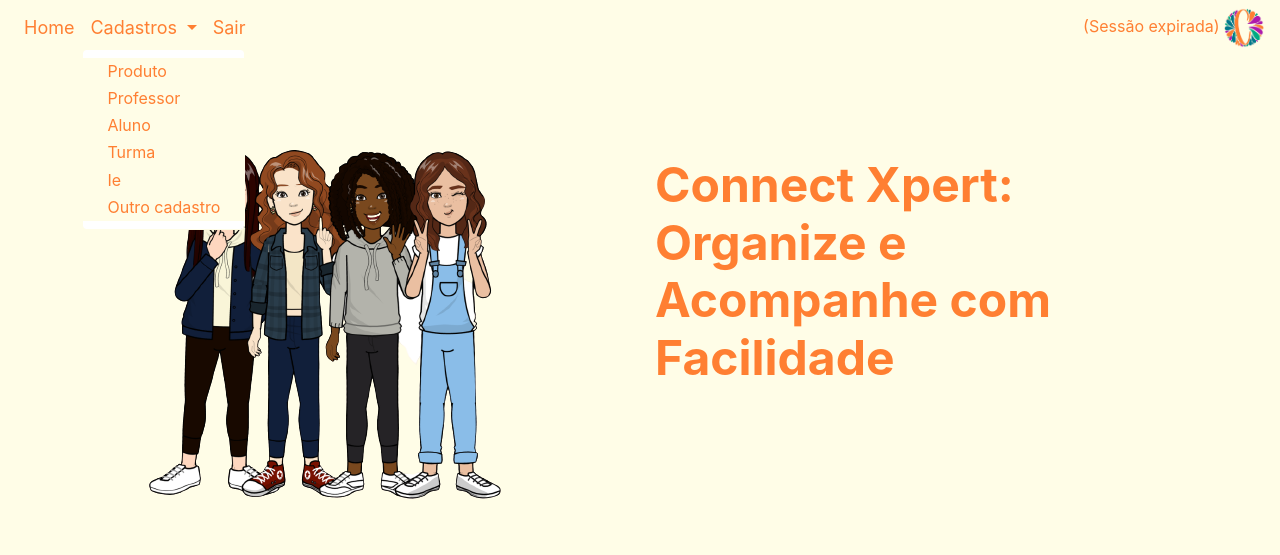
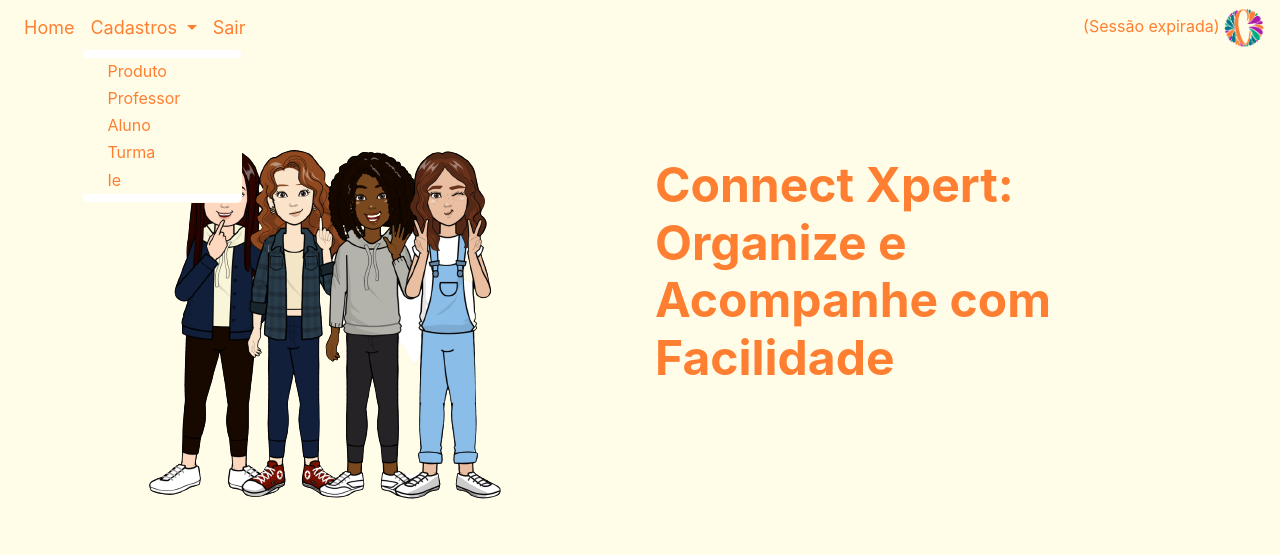
Before and after one commit to JudoConnect/ConnectXpert, a PHP site: page /app/view/home/index.php in a window 1280 px wide. Shown: the top 555 px of the page. Run offline with PHP 8.4, Linux system fonts and the light colour scheme; some libraries are stand-ins or nearby versions.

Commit message:
Atualizado

```diff
--- a/crud_connectxpert/app/controller/AlunoController.php
+++ b/crud_connectxpert/app/controller/AlunoController.php
@@ -137,7 +137,6 @@
         //Carregar os valores recebidos por POST de volta para o formulário
         $dados["aluno"] = $aluno;
         $dados["confSenhaAluno"] = $confSenhaAluno;
-
         $dados["sexo"] = Sexo::getAllAsArray();
         $dados['listaIes'] = $this->iesDao->list();
 
--- a/crud_connectxpert/app/view/include/menu.php
+++ b/crud_connectxpert/app/view/include/menu.php
@@ -30,7 +30,7 @@
                 aria-expanded="false" style="color:#ff7f32; font-style: normal; font-size: 18px; font-weight: regular;"> Cadastros </a>
                 <div class="dropdown-menu show" aria-labelledby="navbarDropdown">
                     <?php if($isAdministrador): ?>
-                        <a class="dropdown-item" href="<?= BASEURL . '/controller/UsuarioController.php?action=list' ?>" >Usuários</a>
+                        <!--<a class="dropdown-item" href="<?= BASEURL . '/controller/UsuarioController.php?action=list' ?>" >Usuários</a>-->
                     <?php endif; ?>
                     <a class="dropdown-item" href="<?= BASEURL . '/controller/ProdutoController.php?action=list' ?>">Produto</a>
                     <a class="dropdown-item" href="<?= BASEURL . '/controller/ProfessorController.php?action=list' ?>">Professor</a>
@@ -38,7 +38,7 @@
                     <a class="dropdown-item" href="<?= BASEURL . '/controller/TurmaController.php?action=list' ?>">Turma</a>
                     <a class="dropdown-item" href="<?= BASEURL . '/controller/IeController.php?action=list' ?>">Ie</a>
 
-                    <a class="dropdown-item" href="#">Outro cadastro</a>
+
                 </div>
             </li>
 
```
Also changed, not shown: crud_connectxpert/public/fotos/imagem_3b7a6334-4dca-f606-b0e7-aa0f3b9a843d.webp (added).
